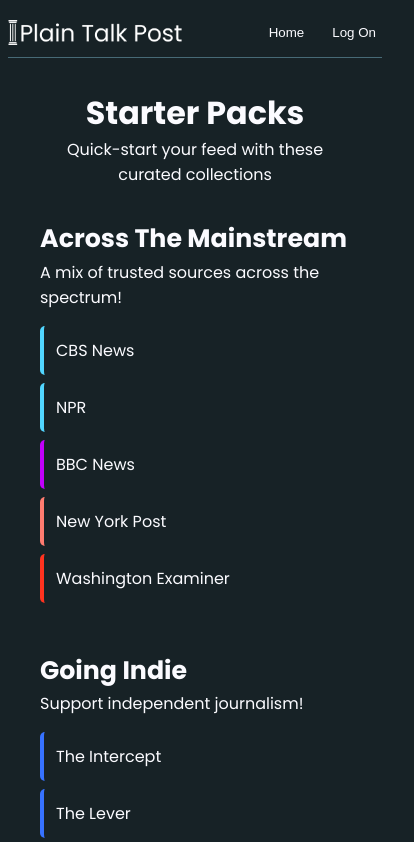
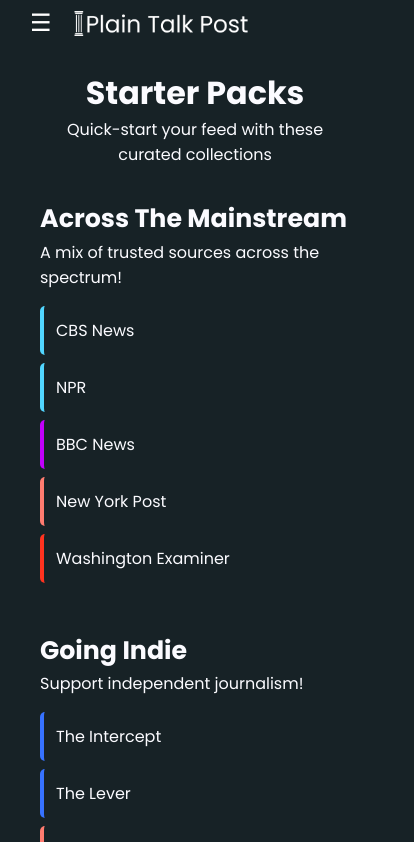
Before and after one commit to plaintalkjon/PlainTalkPost, a React (Vite) app: page /find-sources in a window 390 px wide. Shown: the top 842 px of the page, 414 px wide, since content can reach past the window. Built offline with nearby package versions, Linux system fonts and the light colour scheme; no server answers; the database is empty.

Commit message:
mobile now looks great

```diff
--- a/src/components/ContentFilters/ContentFilters.css
+++ b/src/components/ContentFilters/ContentFilters.css
@@ -18,6 +18,23 @@
     margin: 0px 0px 10px 10px;
     color: var(--text-color);
     min-width: 125px;
+    position: fixed;
+    top: 0;
+    right: -100%;
+    width: 80%;
+    max-width: 300px;
+    height: 100%;
+    box-shadow: -2px 0 5px rgba(0, 0, 0, 0.1);
+    transition: right 0.3s ease;
+    z-index: 1000;
+    overflow-y: auto;
+    padding: 1rem;
+    background-color: var(--background-color);
+
+}
+
+#filters-container.active {
+    right: 0;
 }
 
 .filter-section {
@@ -204,3 +221,30 @@
     margin-right: 6px;
     width: 14px;
 }
+
+.filter-toggle-button {
+    position: fixed;
+    top: 5rem;
+    left: 1rem;
+    z-index: 1100;
+    border: none;
+    padding: 0.5rem 1rem;
+    border-radius: 4px;
+    cursor: pointer;
+    background-color: var(--tidbits-color);
+}
+
+@media (min-width: 768px) {
+    #filters-container {
+        position: static;
+        width: auto;
+        max-width: none;
+        height: auto;
+        box-shadow: none;
+        transition: none;
+    }
+
+    .filter-toggle-button {
+        display: none;
+    }
+}
--- a/src/components/Navbar/Navbar.css
+++ b/src/components/Navbar/Navbar.css
@@ -7,35 +7,94 @@
   max-width: 1500px; /* Optional: keep a max width */
   width: 100%; /* Full width for responsiveness */
   margin: auto; /* Center the navbar within its container */
-  border-bottom: 2px solid var(--text-color);
 }
 
-#navbar-logo {
-  height: 25px;
+
+
+.navbar-links {
+  list-style: none;
+  display: flex;
+  gap: 1rem;
+  margin-left: auto;
+}
+
+.navbar-container {
+  display: flex;
+  align-items: center;
+  justify-content: space-between;
+  width: 100%;
+  max-width: 1500px;
+  margin: 0 auto;
+}
+
+.hamburger-menu {
+  display: none;
+  background: none;
+  border: none;
+  font-size: 1.5rem;
+  color: white;
+  cursor: pointer;
+}
+
+.nav-logo {
+  margin-right: auto;
+  display: flex;
+  padding-left: 1rem;
 }
 
 .navbar-links {
   list-style: none;
   display: flex;
   gap: 1rem;
+  margin: 0;
+  padding: 0;
+  margin-left: auto;
 }
 
-.navbar-links a:hover {
-  color: var(--accent-color);
+.nav-button {
+  background: none;
+  border: none;
+  cursor: pointer;
+  font-size: 1rem;
 }
 
-.navbar {
-  width: 100%;
-  border-bottom: 1px solid var(--tidbits-color);
-  background-color: var(--background-color);
+.mobile-only-nav {
+  display: none;
 }
 
-.navbar-container {
-  max-width: 1500px;
-  margin: 0 auto;
-  display: flex;
-  justify-content: space-between;
-  align-items: center;
+@media (max-width: 768px) {
+  .hamburger-menu {
+    display: block;
+  }
+
+  .mobile-only-nav {
+    display: block;
+  }
+
+  .navbar-links {
+    position: fixed;
+    top: 0;
+    right: -100%;
+    width: 150px;
+    height: 100%;
+    flex-direction: column;
+    align-items: flex-start;
+    padding: 1rem;
+    transition: right 0.3s ease;
+    z-index: 1000;
+    background-color: var(--background-color);
+
+  }
+
+  .navbar-links.active {
+    right: 0;
+  }
+
+  .nav-button {
+    margin-bottom: 1rem;
+    width: 100%;
+    text-align: left;
+  }
 }
 
 .nav-logo img {
@@ -43,3 +102,30 @@
   width: auto; /* This maintains aspect ratio */
   display: block; /* Removes any unwanted space below the image */
 }
+
+.mobile-menu-header {
+  display: none;
+}
+
+
+
+@media (max-width: 768px) {
+  .mobile-menu-header {
+    display: flex;
+    justify-content: flex-end;
+    padding: 1rem;
+  }
+
+  .close-menu {
+    background: none;
+    border: none;
+    color: var(--text-color);
+    font-size: 1.5rem;
+    cursor: pointer;
+    padding: 0.5rem;
+  }
+
+  .navbar-links {
+    padding-top: 0; /* Remove top padding since we have the header now */
+  }
+}
--- a/src/components/Navbar/Navbar.jsx
+++ b/src/components/Navbar/Navbar.jsx
@@ -1,13 +1,25 @@
-// src/components/Navbar/Navbar.js
-import React from "react";
-import { Link, useNavigate } from "react-router-dom";
+import React, { useState } from "react";
+import { Link, useNavigate, useLocation } from "react-router-dom";
 import { useAuth } from "@contexts/AuthContext";
 import { logout } from "@services/authServices";
 import "./Navbar.css";
 
 const Navbar = () => {
   const navigate = useNavigate();
+  const location = useLocation();
   const { user, userProfile, setUser } = useAuth();
+  const [isMenuOpen, setIsMenuOpen] = useState(false);
+
+  const isHomePage = location.pathname === "/";
+
+  const closeAllMenus = () => {
+    // Close nav menu
+    setIsMenuOpen(false);
+    // Close filters menu
+    document.querySelector('#filters-container')?.classList.remove('active');
+    // Close recommended feeds menu
+    document.querySelector('.system-recommended-feeds')?.classList.remove('active');
+  };
 
   const handleLogout = async () => {
     try {
@@ -20,25 +32,92 @@
   };
 
   const handleNavClick = (path) => {
+    closeAllMenus();
     navigate(path);
   };
 
+  const toggleMenu = () => {
+    if (!isMenuOpen) {
+      closeAllMenus();
+    }
+    setIsMenuOpen(!isMenuOpen);
+  };
+
+  // Add click event listener to body to close menus when clicking outside
+  React.useEffect(() => {
+    const handleClickOutside = (event) => {
+      const navLinks = document.querySelector('.navbar-links');
+      const filters = document.querySelector('#filters-container');
+      const feeds = document.querySelector('.system-recommended-feeds');
+      const hamburger = document.querySelector('.hamburger-menu');
+
+      if (!navLinks?.contains(event.target) &&
+          !filters?.contains(event.target) &&
+          !feeds?.contains(event.target) &&
+          !hamburger?.contains(event.target)) {
+        closeAllMenus();
+      }
+    };
+
+    document.body.addEventListener('click', handleClickOutside);
+    return () => document.body.removeEventListener('click', handleClickOutside);
+  }, []);
+
   return (
-    <nav className="navbar">
+    <nav id="navbar">
       <div className="navbar-container">
+        <button className="hamburger-menu" onClick={toggleMenu}>
+          ☰
+        </button>
         <Link to="/" className="nav-logo">
           <img
-            className="navbar-logo"
+            id="navbar-logo"
             src="/img/plain-talk-post-logo.png"
             alt="Logo"
           />
         </Link>
-        <ul className="navbar-links">
+        <ul className={`navbar-links ${isMenuOpen ? 'active' : ''}`}>
+          <div className="mobile-menu-header">
+            <button className="close-menu" onClick={toggleMenu}>
+              ✕
+            </button>
+          </div>
           <li>
             <button className="nav-button" onClick={() => handleNavClick("/")}>
               Home
             </button>
           </li>
+
+          {/* Mobile-only buttons - only show on home page */}
+          {isHomePage && (
+            <>
+              <li className="mobile-only-nav">
+                <button
+                  className="nav-button filter-toggle"
+                  onClick={(e) => {
+                    e.stopPropagation();
+                    closeAllMenus();
+                    document.querySelector('#filters-container')?.classList.add('active');
+                  }}
+                >
+                  Content Filters
+                </button>
+              </li>
+              <li className="mobile-only-nav">
+                <button
+                  className="nav-button feeds-toggle"
+                  onClick={(e) => {
+                    e.stopPropagation();
+                    closeAllMenus();
+                    document.querySelector('.system-recommended-feeds')?.classList.add('active');
+                  }}
+                >
+                  Recommended Feeds
+                </button>
+              </li>
+            </>
+          )}
+
           {user && userProfile?.username && (
             <>
               <li>
@@ -52,17 +131,17 @@
               <li>
                 <button
                   className="nav-button"
-                  onClick={() => handleNavClick("/settings")}
+                  onClick={() => handleNavClick("/find-sources")}
                 >
-                  Settings
+                  Build Your Feed
                 </button>
               </li>
               <li>
                 <button
                   className="nav-button"
-                  onClick={() => handleNavClick("/find-sources")}
+                  onClick={() => handleNavClick("/settings")}
                 >
-                  Build Your Feed
+                  Settings
                 </button>
               </li>
             </>
--- a/src/components/SystemRecommendedFeeds/SystemRecommendedFeeds.css
+++ b/src/components/SystemRecommendedFeeds/SystemRecommendedFeeds.css
@@ -1,12 +1,37 @@
 .system-recommended-feeds {
-  margin: 10px 0;
-  border: solid 1px var(--tidbits-color);
-  border-radius: 5px;
+  position: fixed;
+  top: 0;
+  right: -100%;
+  width: 80%;
+  max-width: 300px;
+  height: 100%;
+  background-color: var(--background-color);
+  box-shadow: -2px 0 5px rgba(0, 0, 0, 0.1);
+  transition: right 0.3s ease;
+  z-index: 1000;
+  overflow-y: auto;
+  padding: 1rem;
+}
 
+.system-recommended-feeds.active {
+  right: 0;
+}
+
+.feeds-toggle-button {
+  position: fixed;
+  top: 8rem; /* Positioned below the filters button */
+  left: 1rem; /* Move the button to the left side */
+  z-index: 1100;
+  background-color: var(--tidbits-color);
+  color: white;
+  border: none;
+  padding: 0.5rem 1rem;
+  border-radius: 4px;
+  cursor: pointer;
 }
 
 .system-feeds-heading {
-  padding: 5px;
+  margin-bottom: 1rem;
   color: var(--text-color);
 }
 
@@ -14,6 +39,23 @@
   list-style: none;
   padding: 0;
   margin: 0;
+}
+
+/* Desktop styles */
+@media (min-width: 768px) {
+  .system-recommended-feeds {
+    position: static;
+    width: auto;
+    max-width: none;
+    height: auto;
+    box-shadow: none;
+    transition: none;
+    padding: 0;
+  }
+
+  .feeds-toggle-button {
+    display: none;
+  }
 }
 
 /* System recommendation specific card styles */
--- a/src/components/SystemRecommendedFeeds/SystemRecommendedFeeds.jsx
+++ b/src/components/SystemRecommendedFeeds/SystemRecommendedFeeds.jsx
@@ -1,4 +1,4 @@
-import React from "react";
+import React, { useState } from "react";
 import { useAuth } from "@contexts/AuthContext";
 import { useSystemRecommendations } from "@hooks/useSystemRecommendations";
 import UserCard from "@components/UserCard/UserCard";
@@ -12,21 +12,20 @@
     data: recommendedFeeds = [],
     isLoading,
     isError,
-  } = useSystemRecommendations(
-    user?.id,
-    userData?.following
-  );
+  } = useSystemRecommendations(user?.id, userData?.following);
 
   if (isLoading) return <Loading />;
 
-  if (isError) return (
+  if (isError)
+    return (
       <div className="system-recommended-feeds">
         <h5 className="system-feeds-heading">Recommended Feeds</h5>
         <p>Error loading recommendations</p>
       </div>
     );
 
-  if (recommendedFeeds.length === 0) return (
+  if (recommendedFeeds.length === 0)
+    return (
       <div className="system-recommended-feeds">
         <h5 className="system-feeds-heading">Recommended Feeds</h5>
         <p>No recommendations available</p>
@@ -34,7 +33,8 @@
     );
 
   return (
-    <div className="system-recommended-feeds">
+    <>
+      <div className={`system-recommended-feeds }`}>
         <h5 className="system-feeds-heading">Recommended Feeds</h5>
         <ul className="system-feeds-list">
           {recommendedFeeds.map((feed) => (
@@ -48,6 +48,7 @@
           ))}
         </ul>
       </div>
+    </>
   );
 };
 
```
Also changed, not shown: src/components/ContentFilters/ContentFilters.jsx (+81 -42 lines), src/pages/Home/Home.css (+37 -44 lines). Lines whose indentation alone changed are shown as unchanged.
